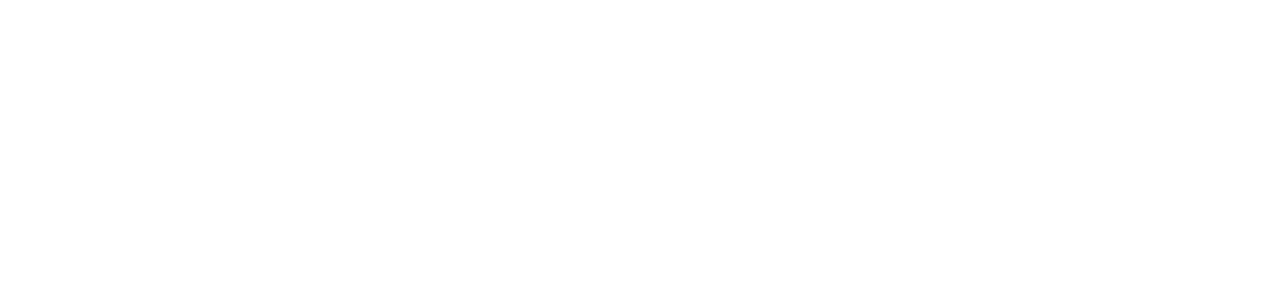
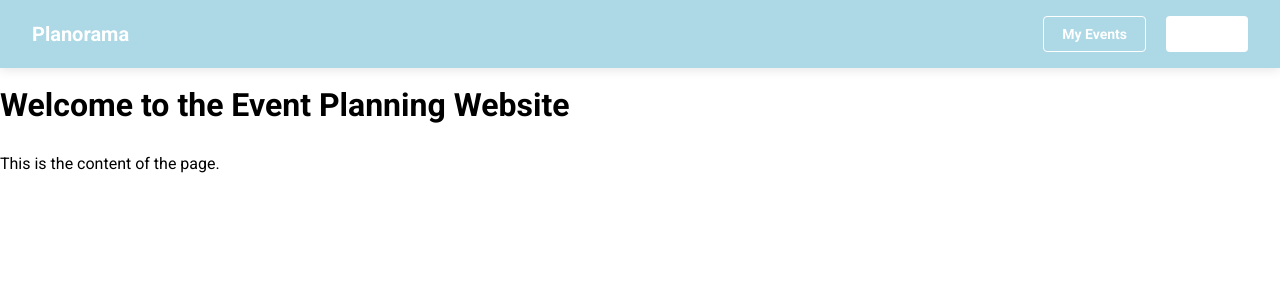
Before and after one commit to MNL5/Planorama, a React (Vite) app in the folder frontend/: page /overview in a window 1280 px wide. Before the commit this address had no page. Shown: the top 300 px of the page. Built offline with nearby package versions, Linux system fonts and the light colour scheme.

Commit message:
started navbar

```diff
--- a/frontend/src/App.tsx
+++ b/frontend/src/App.tsx
@@ -4,6 +4,7 @@
 
 import { SignIn } from "./components/sign-in/sign-in.tsx";
 import { SignUp } from "./components/sign-up/sign-up.tsx";
+import { Overview } from './components/overview/overview.tsx';
 import { HomePage } from "./components/home-page/home-page.tsx";
 
 const theme = createTheme({
@@ -17,6 +18,7 @@
         <Route path="/" element={<HomePage />} />
         <Route path="/signin" element={<SignIn />} />
         <Route path="/signup" element={<SignUp />} />
+        <Route path="/overview" element={<Overview />} />
         // TODO: add not found route
       </Routes>
     </MantineProvider>
--- a/frontend/src/components/navbar/navbar.tsx
+++ b/frontend/src/components/navbar/navbar.tsx
@@ -1,7 +1,58 @@
-import { Flex } from "@mantine/core";
+import React from "react";
+import { useNavigate } from "react-router-dom";
+import { Group, Text, Button, Box, Container } from "@mantine/core";
 
-const Navbar: React.FC = () => {
-  return <Flex>hii</Flex>;
+import { titleText } from "../../types/strings";
+
+const NavBar: React.FC = () => {
+  const navigate = useNavigate();
+
+  const handleLogout = () => {
+    navigate("/signin");
+  };
+
+  return (
+    <Box
+      p={"md"}
+      bg={"#add8e6"}
+      style={{
+        top: 0,
+        left: 0,
+        right: 0,
+        zIndex: 100,
+        position: "fixed",
+        boxShadow: "0px 2px 10px rgba(0, 0, 0, 0.1)",
+      }}
+    >
+      <Container size={"xl"}>
+        <Group justify={"space-between"}>
+          {/* Logo section */}
+          <Text
+            size={"xl"}
+            fw={700}
+            c={"white"}
+            style={{ cursor: "pointer" }}
+            onClick={() => navigate("/")}
+          >
+            {titleText}
+          </Text>
+
+          <Group gap={"lg"}>
+            <Button
+              color={"white"}
+              variant={"outline"}
+              onClick={() => navigate("/events")}
+            >
+              My Events
+            </Button>
+            <Button variant={"white"} onClick={handleLogout} color={"white"}>
+              Logout
+            </Button>
+          </Group>
+        </Group>
+      </Container>
+    </Box>
+  );
 };
 
-export { Navbar };
+export { NavBar };
--- /dev/null
+++ b/frontend/src/components/overview/overview.tsx
@@ -0,0 +1,19 @@
+import React from "react";
+import { Box } from "@mantine/core";
+
+import { NavBar } from "../navbar/navbar";
+
+const Overview: React.FC = () => {
+  return (
+    <Box style={{ paddingTop: "60px" }}>
+      <NavBar />
+      <div>
+        {/* Your main content goes here */}
+        <h1>Welcome to the Event Planning Website</h1>
+        <p>This is the content of the page.</p>
+      </div>
+    </Box>
+  );
+};
+
+export { Overview };
```
